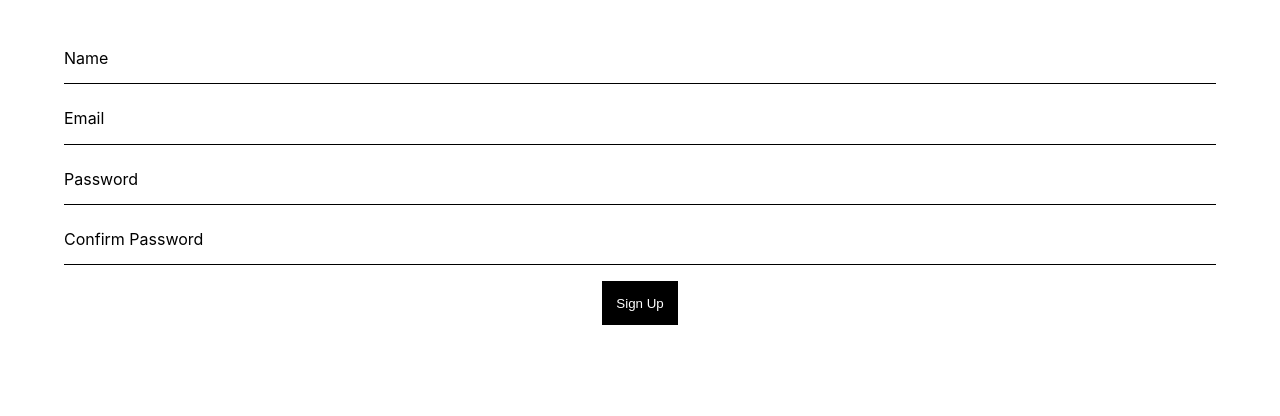
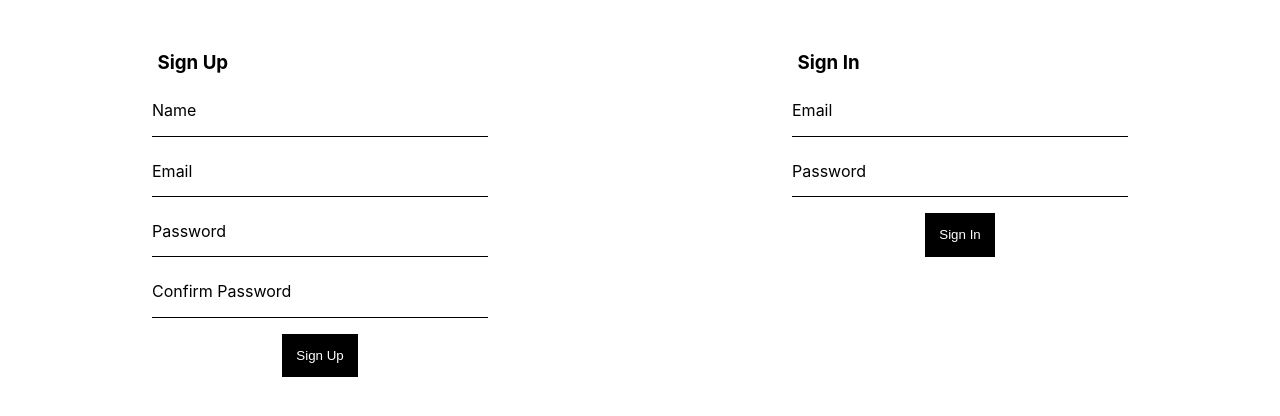
Before and after one commit to SalvadorLekan/Shopping-demo, a React (Create React App) app: page /signin in a window 1280 px wide. Shown: the top 416 px of the page. Built offline with nearby package versions, Linux system fonts and the light colour scheme.

Commit message:
Added Sign In Template

```diff
--- a/src/components/CostumForm/CostumForm.scss
+++ b/src/components/CostumForm/CostumForm.scss
@@ -1,5 +1,5 @@
 .form{
-    min-width: 300px;
+    min-width: 400px;
     padding: 1em;
     margin: 1em;
 }
--- a/src/components/sign-in/SignIn.js
+++ b/src/components/sign-in/SignIn.js
@@ -1,22 +1,32 @@
 import React,{useState} from 'react'
 import CostumForm from '../CostumForm/CostumForm'
 import FormInput from '../form-input/FormInput'
+import './Signin.scss'
 import Btn from '../btn/Btn'
 
 function SignIn() {
     const [value, setvalue] = useState('')
     const [mail, setmail] = useState('')
     const [password, setpassword] = useState('')
+    const [inmail, setinmail] = useState('')
+    const [inpassword, setinpassword] = useState('')
     const [confirm, setconfirm] = useState('')
     return (
-        <div>
+        <div className='signin'>
             <CostumForm submitFunction={()=>console.log('object')}>
+                <h3 className='h3'>Sign Up</h3>
                 <FormInput name='text' type='text' svalue={value} changevalue={setvalue} required>Name</FormInput>
                 <FormInput name='mail' type='email' svalue={mail} changevalue={setmail} required>Email</FormInput>
                 <FormInput name='password' type='password' svalue={password} changevalue={setpassword} required>Password</FormInput>
                 <FormInput name='confirmpassword' type='password' svalue={confirm} changevalue={setconfirm} required>Confirm Password</FormInput>
                 <Btn>Sign Up</Btn>
             </CostumForm>
+            <CostumForm submitFunction={()=>console.log('object')}>
+                <h3 className='h3'>Sign In</h3>
+            <FormInput name='mail' type='email' svalue={inmail} changevalue={setinmail} required>Email</FormInput>
+                <FormInput name='password' type='password' svalue={inpassword} changevalue={setinpassword} required>Password</FormInput>
+                <Btn>Sign In</Btn>
+            </CostumForm>
         </div>
     )
 }
--- /dev/null
+++ b/src/components/sign-in/Signin.scss
@@ -0,0 +1,7 @@
+.signin{
+    display: flex;
+    justify-content: space-around;
+}
+.h3{
+    padding-left: 2em;
+}
```
